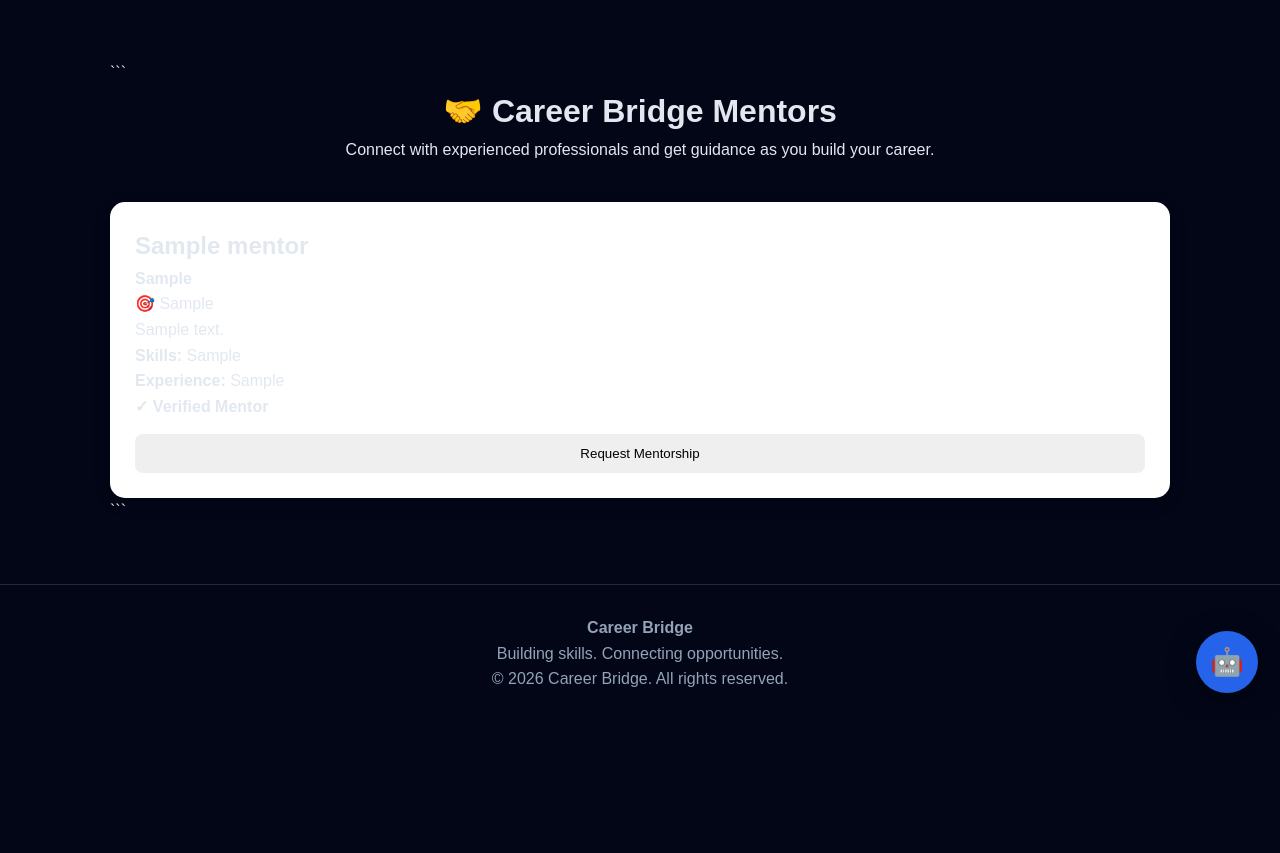
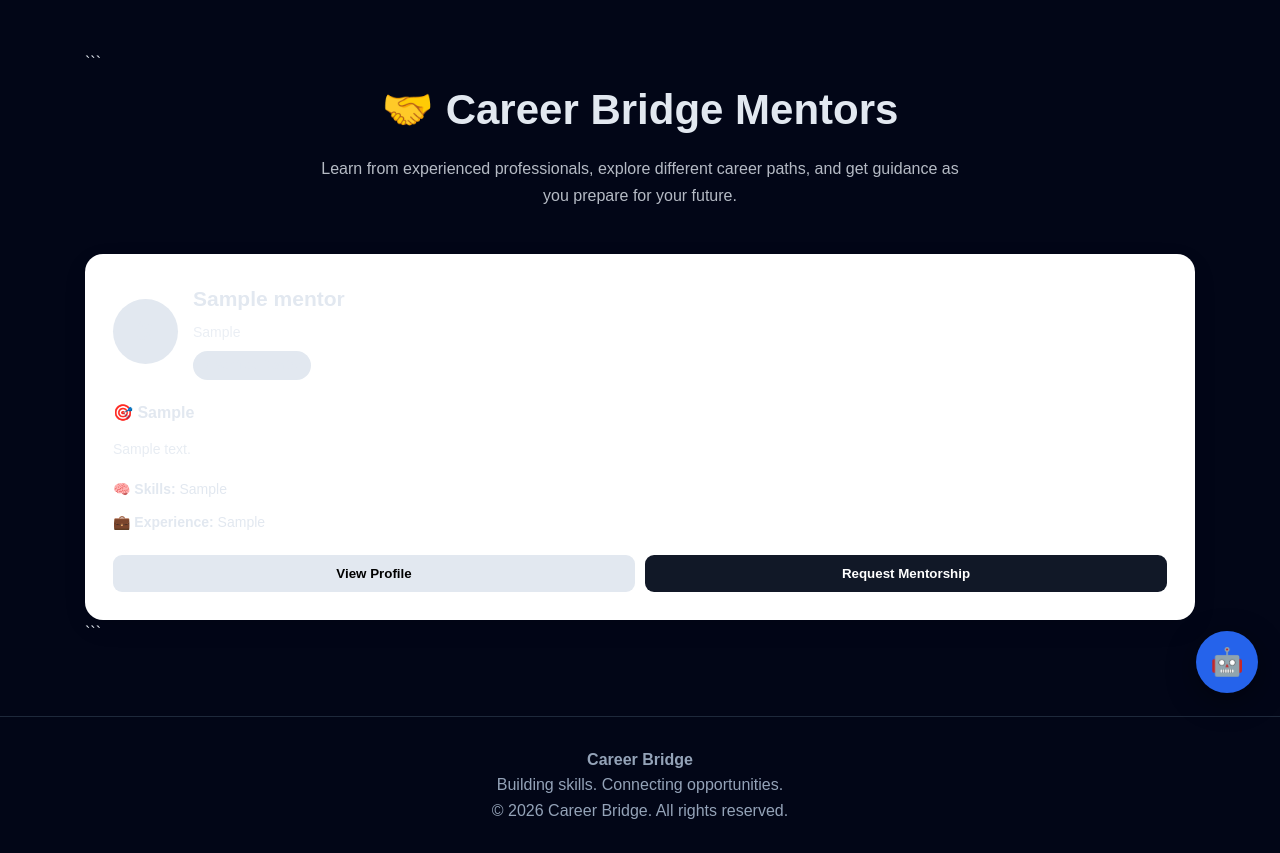
Before and after one commit to maxwellamenah11-byte/career-bridge, a Flask app: page /mentors in a window 1280 px wide. Shown: the part 85-938 px from the top of the page. Before the commit the page ends 778 px from the top, so only its background shows below. Run offline with Flask 3, Linux system fonts and the light colour scheme; the visitor is signed in with stand-in values (Sample User, id 1); tables that the repository leaves empty hold one stand-in row (values such as "Sample post").

Commit message:
Update mentors.html

````diff
--- a/templates/mentors.html
+++ b/templates/mentors.html
@@ -2,78 +2,255 @@
 
 {% block content %}
 
-<div class="container" style="max-width:1100px; margin:40px auto; padding:20px;">
+<style>
+    .mentors-page {
+        max-width: 1150px;
+        margin: 0 auto;
+        padding: 50px 20px 70px;
+    }
+
+    .mentors-header {
+        text-align: center;
+        margin-bottom: 45px;
+    }
+
+    .mentors-header h1 {
+        font-size: 42px;
+        margin-bottom: 12px;
+    }
+
+    .mentors-header p {
+        max-width: 650px;
+        margin: auto;
+        line-height: 1.7;
+        opacity: 0.8;
+    }
+
+    .mentor-grid {
+        display: grid;
+        grid-template-columns: repeat(auto-fit, minmax(280px, 1fr));
+        gap: 25px;
+    }
+
+    .mentor-card {
+        background: white;
+        border-radius: 18px;
+        padding: 28px;
+        box-shadow: 0 8px 25px rgba(0,0,0,0.08);
+        transition: transform 0.2s ease, box-shadow 0.2s ease;
+    }
+
+    .mentor-card:hover {
+        transform: translateY(-5px);
+        box-shadow: 0 14px 30px rgba(0,0,0,0.12);
+    }
+
+    .mentor-top {
+        display: flex;
+        align-items: center;
+        gap: 15px;
+        margin-bottom: 20px;
+    }
+
+    .mentor-avatar {
+        width: 65px;
+        height: 65px;
+        border-radius: 50%;
+        background: #e2e8f0;
+        display: flex;
+        align-items: center;
+        justify-content: center;
+        font-size: 27px;
+        font-weight: bold;
+    }
+
+    .mentor-name {
+        margin: 0;
+        font-size: 21px;
+    }
+
+    .mentor-profession {
+        margin: 5px 0 0;
+        opacity: 0.7;
+        font-size: 14px;
+    }
+
+    .verified {
+        display: inline-block;
+        margin-top: 8px;
+        padding: 5px 9px;
+        border-radius: 20px;
+        font-size: 12px;
+        font-weight: bold;
+        background: #e2e8f0;
+    }
+
+    .mentor-field {
+        font-weight: bold;
+        margin-bottom: 12px;
+    }
+
+    .mentor-bio {
+        line-height: 1.6;
+        font-size: 14px;
+        opacity: 0.8;
+        margin-bottom: 18px;
+    }
+
+    .mentor-info {
+        margin-bottom: 10px;
+        font-size: 14px;
+    }
+
+    .mentor-actions {
+        display: flex;
+        gap: 10px;
+        margin-top: 22px;
+    }
+
+    .mentor-button {
+        flex: 1;
+        padding: 11px;
+        border-radius: 9px;
+        text-align: center;
+        text-decoration: none;
+        font-weight: bold;
+        cursor: pointer;
+        border: none;
+    }
+
+    .profile-button {
+        background: #e2e8f0;
+    }
+
+    .request-button {
+        background: #111827;
+        color: white;
+    }
+
+    .empty-state {
+        text-align: center;
+        padding: 60px 20px;
+        background: white;
+        border-radius: 18px;
+        box-shadow: 0 8px 25px rgba(0,0,0,0.06);
+    }
+
+    @media (max-width: 600px) {
+
+        .mentors-header h1 {
+            font-size: 32px;
+        }
+
+        .mentor-actions {
+            flex-direction: column;
+        }
+    }
+</style>
+
+<div class="mentors-page">
 
 ```
-<div style="text-align:center; margin-bottom:40px;">
+<div class="mentors-header">
+
     <h1>🤝 Career Bridge Mentors</h1>
+
     <p>
-        Connect with experienced professionals and get guidance
-        as you build your career.
+        Learn from experienced professionals, explore different
+        career paths, and get guidance as you prepare for your future.
     </p>
+
 </div>
+
 
 {% if mentors %}
 
-    <div style="
-        display:grid;
-        grid-template-columns:repeat(auto-fit, minmax(280px, 1fr));
-        gap:25px;
-    ">
+    <div class="mentor-grid">
 
         {% for mentor in mentors %}
 
-            <div style="
-                background:white;
-                padding:25px;
-                border-radius:15px;
-                box-shadow:0 5px 20px rgba(0,0,0,0.08);
-            ">
+            <div class="mentor-card">
 
-                <h2>{{ mentor.name }}</h2>
+                <div class="mentor-top">
 
-                <p>
-                    <strong>{{ mentor.profession }}</strong>
-                </p>
+                    <div class="mentor-avatar">
+                        {{ mentor.name[0]|upper }}
+                    </div>
 
-                <p>
+                    <div>
+
+                        <h2 class="mentor-name">
+                            {{ mentor.name }}
+                        </h2>
+
+                        <p class="mentor-profession">
+                            {{ mentor.profession }}
+                        </p>
+
+                        {% if mentor.verified %}
+
+                            <span class="verified">
+                                ✓ Verified Mentor
+                            </span>
+
+                        {% endif %}
+
+                    </div>
+
+                </div>
+
+
+                <div class="mentor-field">
                     🎯 {{ mentor.field }}
-                </p>
+                </div>
+
 
                 {% if mentor.bio %}
-                    <p>{{ mentor.bio }}</p>
+
+                    <p class="mentor-bio">
+                        {{ mentor.bio }}
+                    </p>
+
                 {% endif %}
 
+
                 {% if mentor.skills %}
-                    <p>
-                        <strong>Skills:</strong>
+
+                    <div class="mentor-info">
+                        🧠 <strong>Skills:</strong>
                         {{ mentor.skills }}
-                    </p>
+                    </div>
+
                 {% endif %}
 
+
                 {% if mentor.experience %}
-                    <p>
-                        <strong>Experience:</strong>
+
+                    <div class="mentor-info">
+                        💼 <strong>Experience:</strong>
                         {{ mentor.experience }}
-                    </p>
+                    </div>
+
                 {% endif %}
 
-                {% if mentor.verified %}
-                    <p style="font-weight:bold;">
-                        ✓ Verified Mentor
-                    </p>
-                {% endif %}
 
-                <button style="
-                    width:100%;
-                    padding:12px;
-                    margin-top:15px;
-                    border:none;
-                    border-radius:8px;
-                    cursor:pointer;
-                ">
-                    Request Mentorship
-                </button>
+                <div class="mentor-actions">
+
+                    <button
+                        class="mentor-button profile-button"
+                        type="button"
+                    >
+                        View Profile
+                    </button>
+
+                    <button
+                        class="mentor-button request-button"
+                        type="button"
+                    >
+                        Request Mentorship
+                    </button>
+
+                </div>
 
             </div>
 
@@ -83,9 +260,14 @@
 
 {% else %}
 
-    <div style="text-align:center; padding:50px;">
+    <div class="empty-state">
+
         <h2>No mentors available yet.</h2>
-        <p>Career Bridge mentors will appear here soon.</p>
+
+        <p>
+            Career Bridge mentors will appear here as they are added.
+        </p>
+
     </div>
 
 {% endif %}
````
